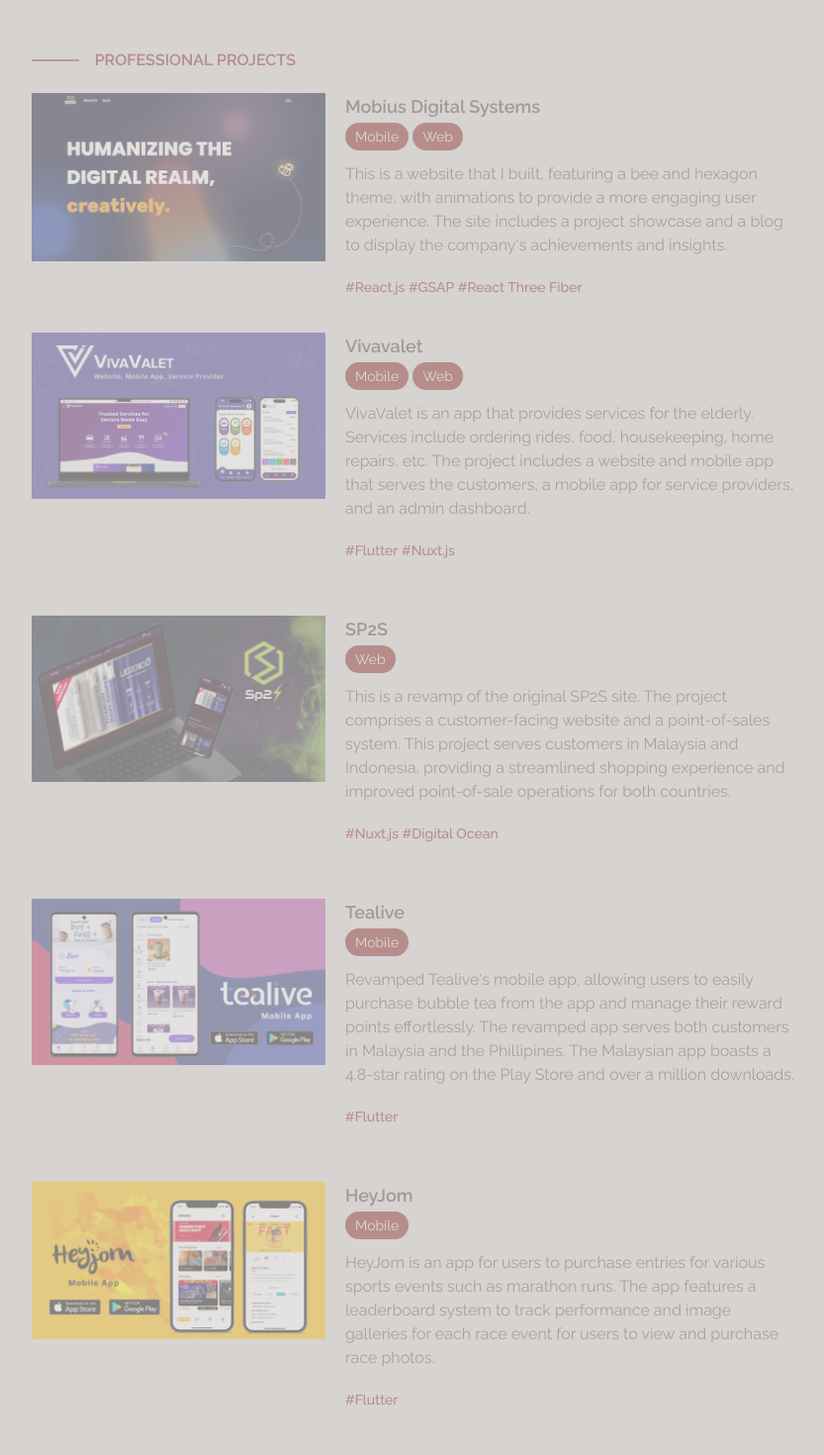
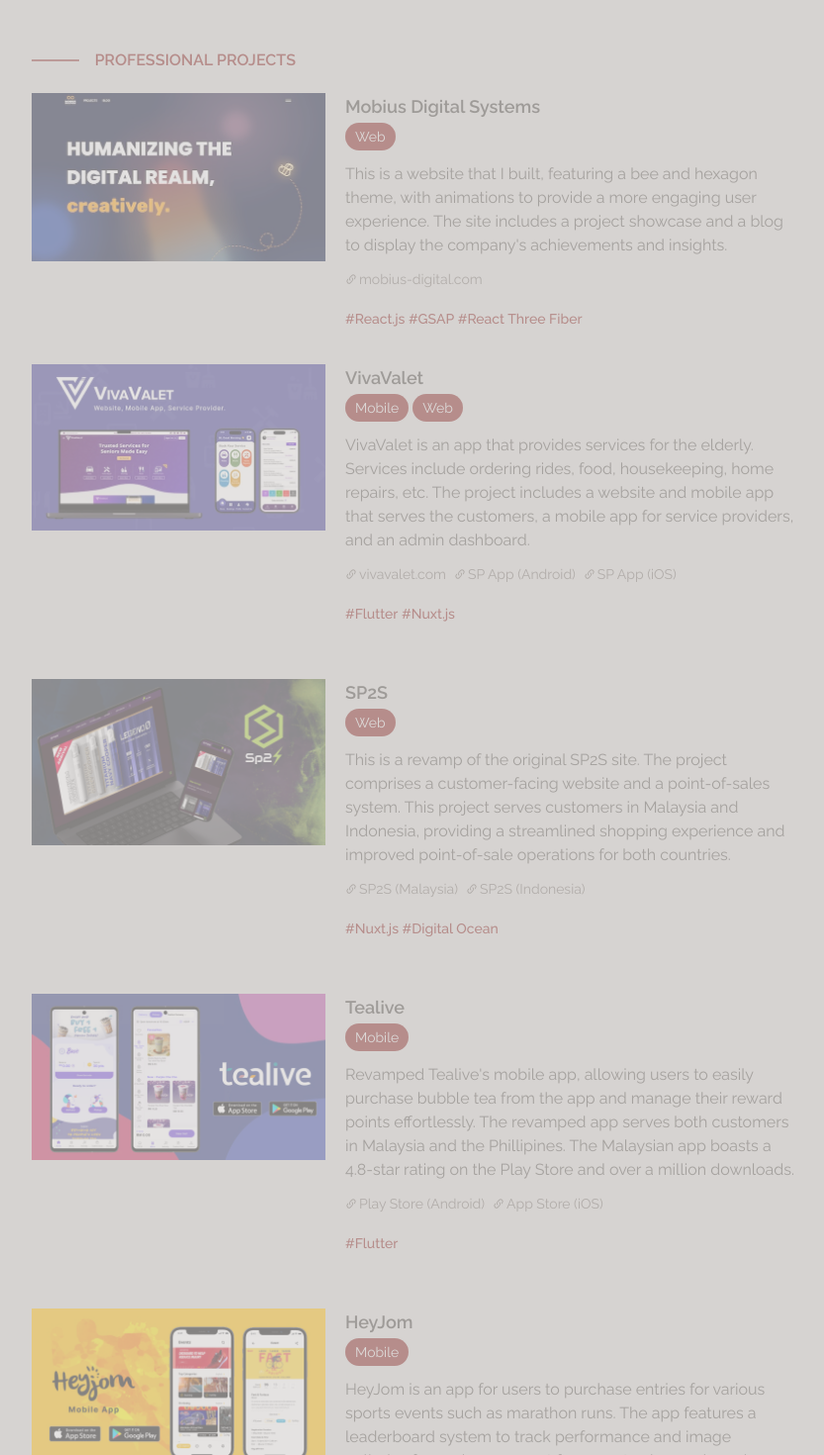
Before and after one commit to choo1095/portfolio-v1, a Next.js app: page / in a window 1280 px wide. Shown: the part 1480-2950 px from the top of the page at 99% size, without its empty margins (435-1268 px from the left). Built offline with nearby package versions, Linux system fonts and the light colour scheme.

Commit message:
professional projects: updated links

```diff
--- a/src/contents/professional_projects.ts
+++ b/src/contents/professional_projects.ts
@@ -6,8 +6,14 @@
     slug: "mobius_website",
     thumbnail: "/projects/mobius_small.jpg",
     title: "Mobius Digital Systems",
-    tags: ["Mobile", "Web"],
+    tags: ["Web"],
     tools: ["React.js", "GSAP", "React Three Fiber"],
+    links: [
+      {
+        title: "mobius-digital.com",
+        url: "https://mobius-digital.com/",
+      },
+    ],
     description:
       "This is a website that I built, featuring a bee and hexagon theme, with animations to provide a more engaging user experience. The site includes a project showcase and a blog to display the company's achievements and insights.",
   },
@@ -15,9 +21,23 @@
     id: "vivavalet",
     slug: "vivavalet",
     thumbnail: "/projects/vivavalet_small.jpeg",
-    title: "Vivavalet",
+    title: "VivaValet",
     tags: ["Mobile", "Web"],
     tools: ["Flutter", "Nuxt.js"],
+    links: [
+      {
+        title: "vivavalet.com",
+        url: "https://www.vivavalet.com/",
+      },
+      {
+        title: "SP App (Android)",
+        url: "https://play.google.com/store/apps/details?id=com.vivavalet.sp.android",
+      },
+      {
+        title: "SP App (iOS)",
+        url: "https://apps.apple.com/us/app/vivavalet-sp/id6471544429",
+      },
+    ],
     description:
       "VivaValet is an app that provides services for the elderly. Services include ordering rides, food, housekeeping, home repairs, etc. The project includes a website and mobile app that serves the customers, a mobile app for service providers, and an admin dashboard.",
   },
@@ -28,6 +48,16 @@
     title: "SP2S",
     tags: ["Web"],
     tools: ["Nuxt.js", "Digital Ocean"],
+    links: [
+      {
+        title: "SP2S (Malaysia)",
+        url: "https://sp2smalaysia.com/",
+      },
+      {
+        title: "SP2S (Indonesia)",
+        url: "https://sp2s.id/",
+      },
+    ],
     description:
       "This is a revamp of the original SP2S site. The project comprises a customer-facing website and a point-of-sales system. This project serves customers in Malaysia and Indonesia, providing a streamlined shopping experience and improved point-of-sale operations for both countries.",
   },
@@ -38,6 +68,16 @@
     title: "Tealive",
     tags: ["Mobile"],
     tools: ["Flutter"],
+    links: [
+      {
+        title: "Play Store (Android)",
+        url: "https://play.google.com/store/apps/details?id=com.webbytes.tealive&hl=en",
+      },
+      {
+        title: "App Store (iOS)",
+        url: "https://apps.apple.com/my/app/tealive-my-order-bubble-tea/id1232206208",
+      },
+    ],
     description:
       "Revamped Tealive's mobile app, allowing users to easily purchase bubble tea from the app and manage their reward points effortlessly. The revamped app serves both customers in Malaysia and the Phillipines. The Malaysian app boasts a 4.8-star rating on the Play Store and over a million downloads.",
   },
@@ -48,6 +88,16 @@
     title: "HeyJom",
     tags: ["Mobile"],
     tools: ["Flutter"],
+    links: [
+      {
+        title: "Play Store (Android)",
+        url: "https://play.google.com/store/apps/details?id=com.heyjom.android&hl=en",
+      },
+      {
+        title: "App Store (iOS)",
+        url: "https://apps.apple.com/my/app/heyjom/id1589012729",
+      },
+    ],
     description:
       "HeyJom is an app for users to purchase entries for various sports events such as marathon runs. The app features a leaderboard system to track performance and image galleries for each race event for users to view and purchase race photos. ",
   },
@@ -68,6 +118,24 @@
     title: "Tourplus",
     tags: ["Mobile"],
     tools: ["Swift", "Flutter"],
+    links: [
+      {
+        title: "Customer App (Android)",
+        url: "https://play.google.com/store/apps/details?id=my.tourplus.cust",
+      },
+      {
+        title: "Customer App (iOS)",
+        url: "https://apps.apple.com/my/app/tourplus-discover-eat-travel/id1484588228",
+      },
+      {
+        title: "Provider App (Android)",
+        url: "https://play.google.com/store/apps/details?id=my.tourplus.tguide&hl=en",
+      },
+      {
+        title: "Provider App (iOS)",
+        url: "https://apps.apple.com/my/app/tourplus-provider/id1518930338",
+      },
+    ],
     description:
       "Tourplus connects users with tour guides for booking personalized services and provides ticketing for a range of attractions and events. The app features a hotel booking service integrated with Ctrip APIs. This project includes both a customer-facing app and a provider app to connect travelers to local guides and vice versa.",
   },
```
Also changed, not shown: public/projects/tealive_small.jpg.
